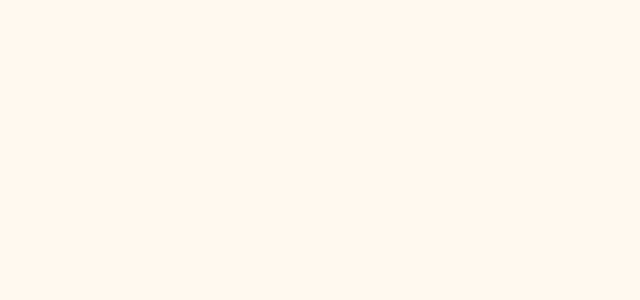
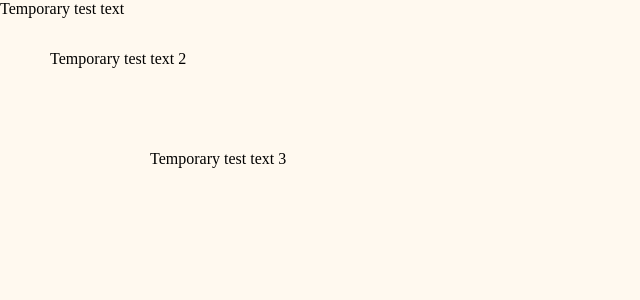
Before and after one commit to PennSpark/sp22-red-penn-playbook, a React (Create React App) app: page /penn-in-touch-test in a window 1280 px wide. Before the commit this address had no page. Shown: the top 300 px of the page, without its empty margins (0-640 px from the left). Built offline with nearby package versions, Linux system fonts and the light colour scheme; a small style sheet from the web is missing; a web font is replaced by a local one.

Commit message:
very bad pennintouch

```diff
--- a/package.json
+++ b/package.json
@@ -21,6 +21,7 @@
     "nodemon": "^2.0.15",
     "react": "^18.0.0",
     "react-dom": "^18.0.0",
+    "react-draggable": "^4.4.4",
     "react-pageflip": "^2.0.3",
     "react-redux": "^8.0.1",
     "react-router-dom": "^6.3.0",
--- a/src/App.js
+++ b/src/App.js
@@ -17,6 +17,7 @@ import PennWrapped from './components/penn-wrapped/PennWrapped';
 import PennWrappedAbout from './components/PennWrappedAbout';
 import HomeAbout from './components/HomeAbout';
 import MainLayout from './components/MainLayout';
+import PennInTouchTEST from './components/PennInTouchTest';
 
 export function App() {
   return (
@@ -29,6 +30,8 @@ export function App() {
             <Route index element={<Navigate replace to='home' />} />
             <Route path='home' element={<Home />} />
             <Route path='penn-in-touch' element={<Canvas />} />
+            <Route path='penn-in-touch-test' element={<PennInTouchTEST />} />
+
           </Route>
           <Route path='/under-the-button'>
             <Route path=":qId" element={<UnderButton />} />
--- /dev/null
+++ b/src/components/PennInTouchTest.js
@@ -0,0 +1,119 @@
+import React, { useRef, useEffect, useState } from 'react';
+import Draggable from 'react-draggable';
+
+
+
+function PennInTouchTEST() {
+
+    const [data, setData] = useState([{
+        id: 1,
+        text: 'Temporary test text',
+        xpos: 0,
+        ypos: 0,
+        isEditing: false
+    },
+    {
+        id: 2,
+        text: 'Temporary test text 2',
+        xpos: 50,
+        ypos: 50,
+        isEditing: true
+    },
+    {
+        id: 3,
+        text: 'Temporary test text 3',
+        xpos: 150,
+        ypos: 150,
+        isEditing: true
+    }]);
+
+    const data1 = [{
+        id: 1,
+        text: 'Temporary test text',
+        xpos: 0,
+        ypos: 0,
+        isEditing: false
+    },
+    {
+        id: 2,
+        text: 'Temporary test text 2',
+        xpos: 50,
+        ypos: 50,
+        isEditing: true
+    },
+    {
+        id: 3,
+        text: 'Temporary test text 3',
+        xpos: 150,
+        ypos: 150,
+        isEditing: true
+    }]
+
+    const [active, setActive] = useState({ active: false, x: 0, y: 0 })
+
+    const [areaText, setAreaText] = useState('')
+
+
+    function createText(e) {
+        if (!active.active) {
+            setActive({ active: true, x: e.clientX, y: e.clientY })
+            console.log(e)
+        }
+    }
+
+    function handleDrag(e) {
+        setActive({ active: true, x: e.x, y: e.y })
+
+    }
+
+    function saveText(e) {
+        var newText = {
+            text: areaText,
+            xpos: active.x,
+            ypos: active.y,
+            isEditing: false,
+        }
+        setData([...data, newText])
+        setActive({ active: false })
+    }
+
+    function handleTextChange(e) {
+        console.log(e.target.value)
+        setAreaText(String(e.value))
+    }
+
+    function activeText() {
+        if (active.active) {
+            return (
+                <Draggable id='dragObj' onStop={(e) => handleDrag(e)} defaultPosition={{ x: active.x, y: active.y }}>
+                    <div>
+                        <textarea value = {areaText} onInput={(e) => handleTextChange(e)} style={{ color: "black", zIndex: '2' }}>
+                        </textarea>
+                        <button onClick={saveText}>hi</button>
+                    </div>
+                </Draggable>
+            )
+        }
+    }
+
+
+    return (
+        <div>
+            <div style={{ height: '100vh', width: '100vw', position: 'absolute', zIndex: '1' }} onClick={(e) => createText(e)}>
+                {data.map(function (text) {
+                    return (
+                        <div style={{ color: "black", position: 'absolute', left: text.xpos, top: text.ypos }}>
+                            {text.text}
+                        </div>
+                    )
+                })}
+
+                {activeText()}
+            </div>
+        </div>
+    );
+
+
+}
+
+export default PennInTouchTEST;
```
Also changed, not shown: 1 other file (tests, documents, lock files or other folders).
